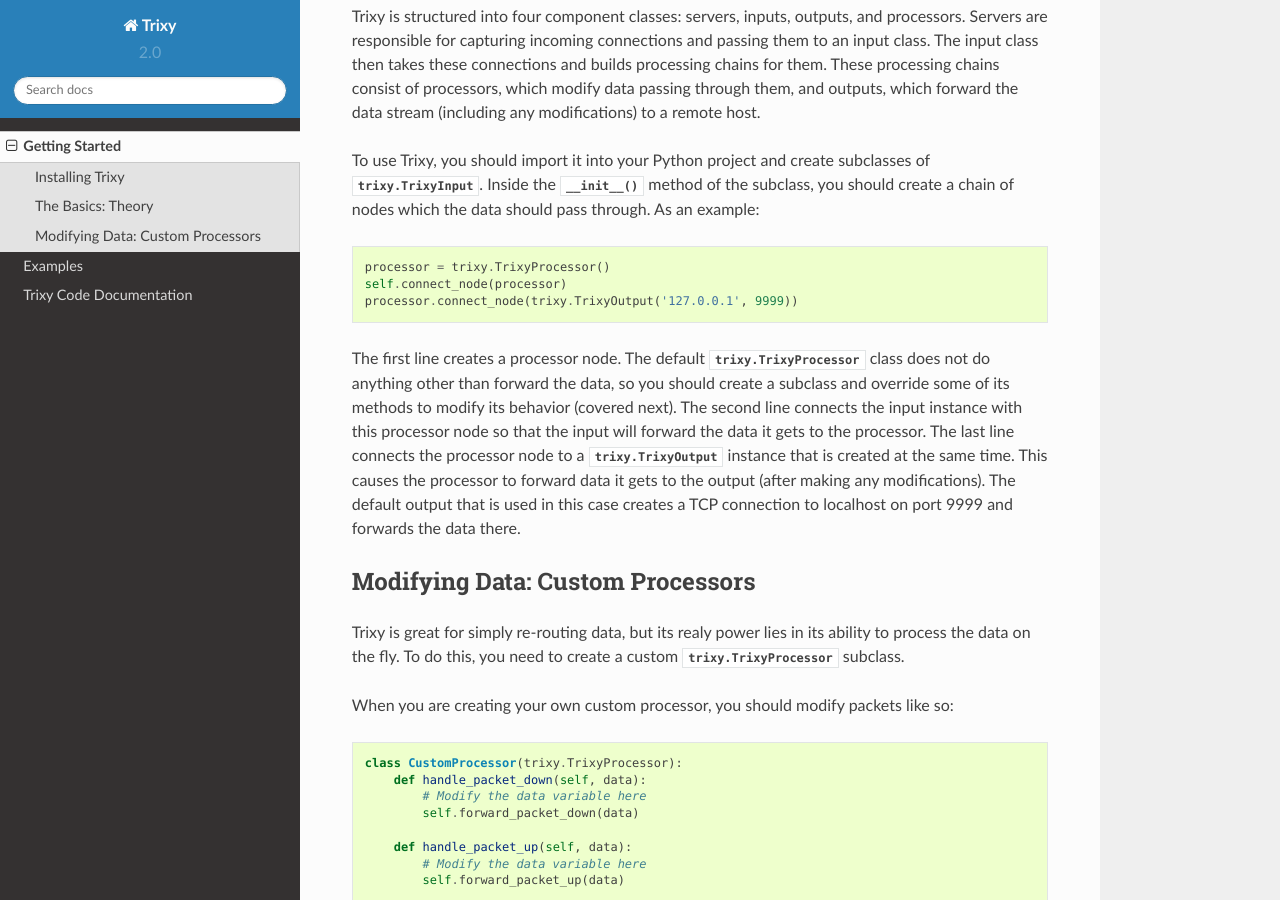
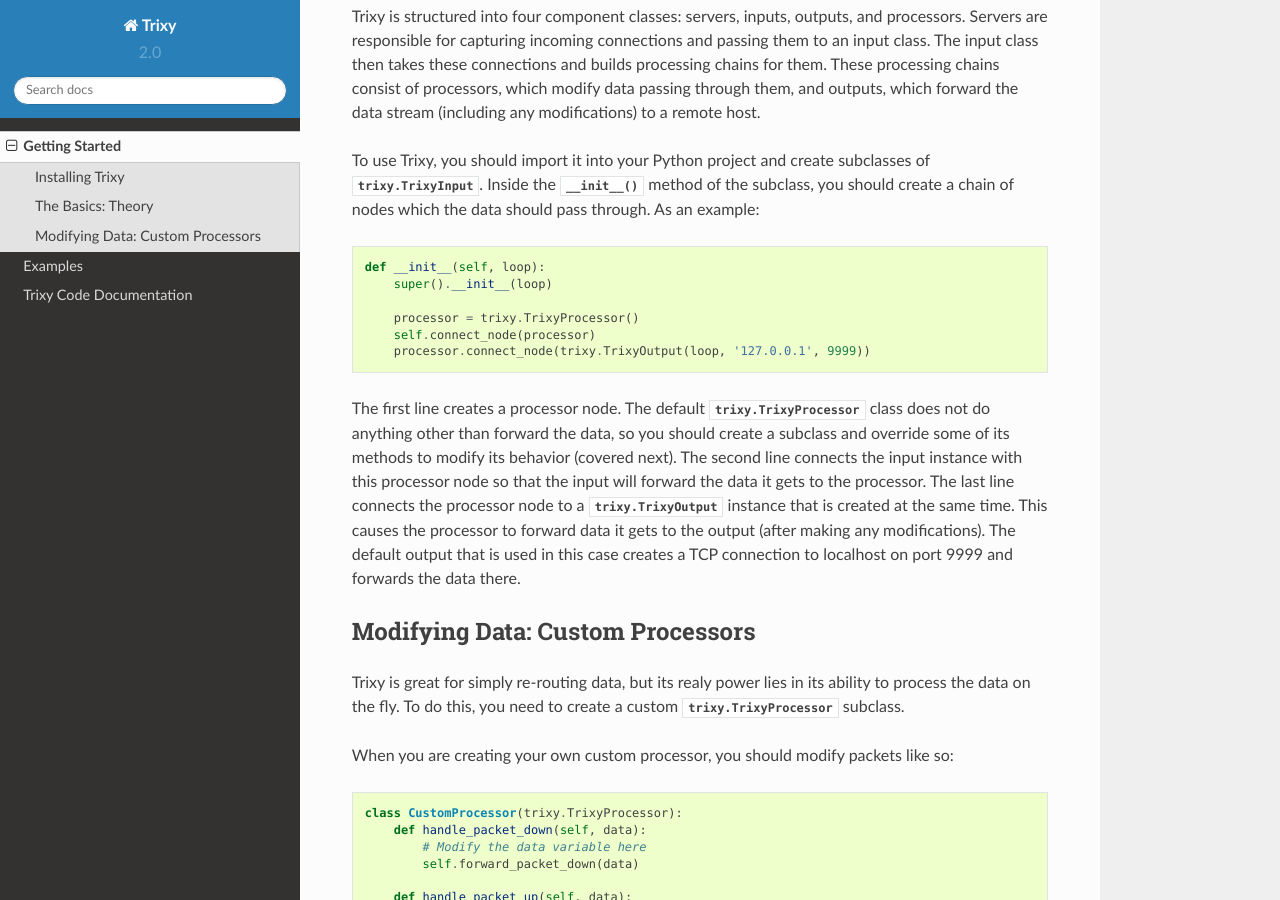
Before and after one commit to austinhartzheim/trixy, a Sphinx documentation site: the page built from docs/getting_started.rst, in a window 1280 px wide and 900 px high, scrolled down 568 px. Built offline with Sphinx 7.4.7 and the Read the Docs theme 2.0.0, drawn with Linux system fonts in a browser that asks for light colours.

Commit message:
Updated the "Getting Started" page of the documentation.

```diff
--- a/docs/getting_started.rst
+++ b/docs/getting_started.rst
@@ -28,9 +28,12 @@
 
 To use Trixy, you should import it into your Python project and create subclasses of :py:class:`trixy.TrixyInput`. Inside the :py:meth:`~__init__` method of the subclass, you should create a chain of nodes which the data should pass through. As an example::
 
-   processor = trixy.TrixyProcessor()
-   self.connect_node(processor)
-   processor.connect_node(trixy.TrixyOutput('127.0.0.1', 9999))
+   def __init__(self, loop):
+       super().__init__(loop)
+
+       processor = trixy.TrixyProcessor()
+       self.connect_node(processor)
+       processor.connect_node(trixy.TrixyOutput(loop, '127.0.0.1', 9999))
 
 The first line creates a processor node. The default :py:class:`trixy.TrixyProcessor` class does not do anything other than forward the data, so you should create a subclass and override some of its methods to modify its behavior (covered next). The second line connects the input instance with this processor node so that the input will forward the data it gets to the processor. The last line connects the processor node to a :py:class:`trixy.TrixyOutput` instance that is created at the same time. This causes the processor to forward data it gets to the output (after making any modifications). The default output that is used in this case creates a TCP connection to localhost on port 9999 and forwards the data there.
 
```
